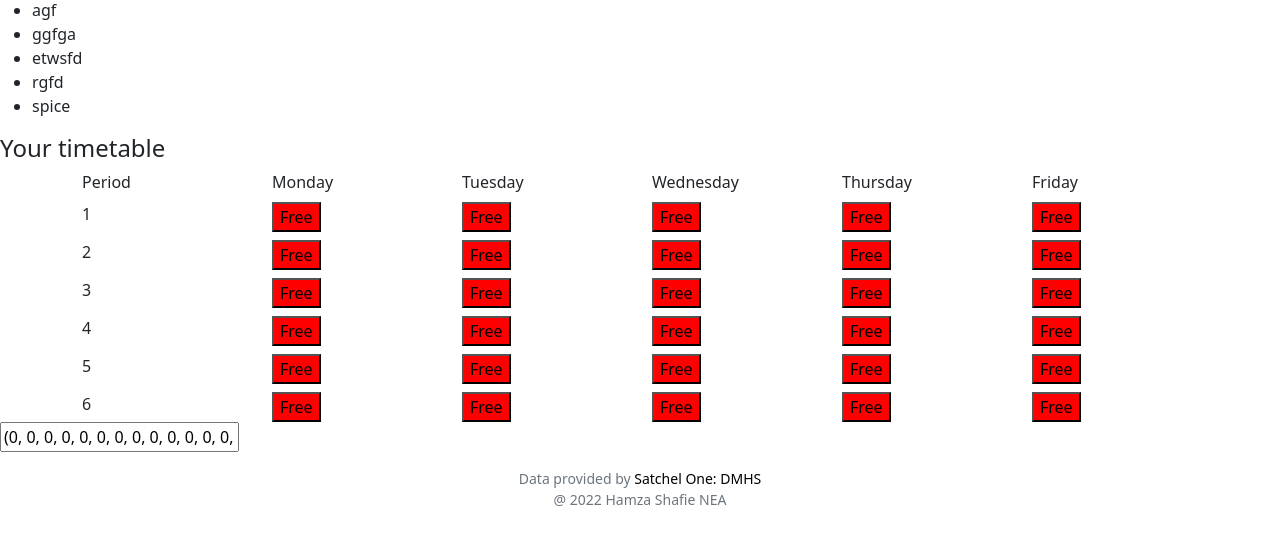
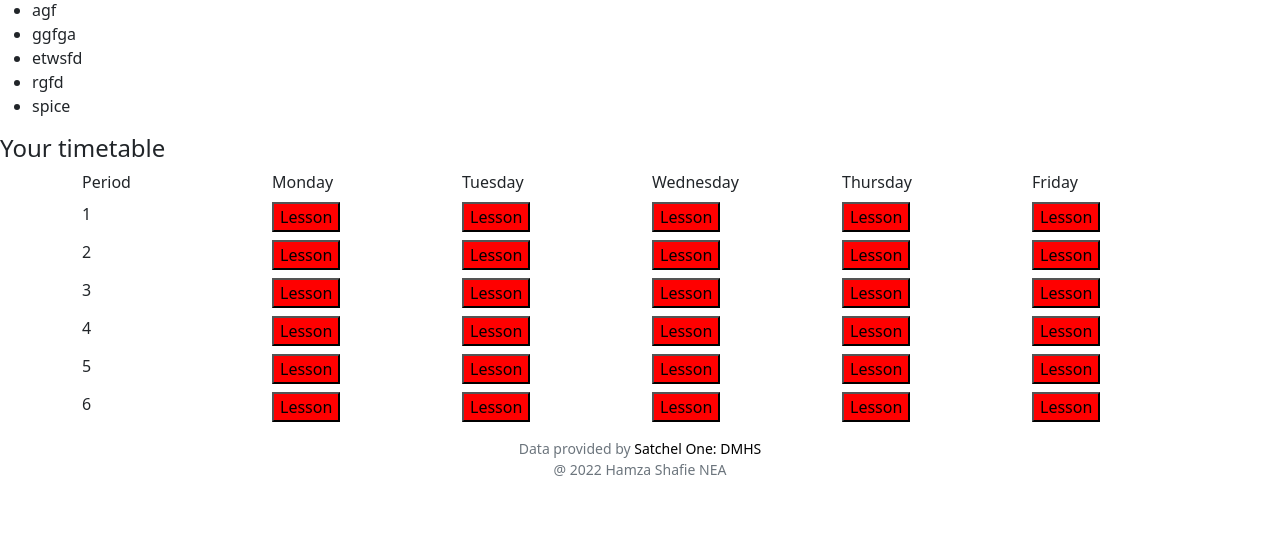
Before and after one commit to Hamza3149/NEA-2, a Flask app: page /home in a window 1280 px wide. Shown: the part 198-743 px from the top of the page. Run offline with Flask 2, Linux system fonts and the light colour scheme; a user stored in the database is signed in; data comes from the database, SQL or seed files in the repository; both versions use the stored data as it was after the commit.

Commit message:
str to array

```diff
--- a/app.py
+++ b/app.py
@@ -40,6 +40,8 @@ def home():
 
     cursor.execute("SELECT * FROM users WHERE username = ?",(session["username"], ))
     frees = cursor.fetchall()[0][3:]
+    frees = str(frees)
+    frees = frees[1:len(frees)-1]
 
     return render_template("home.html", users=users, frees=frees)
 
--- a/templates/home.html
+++ b/templates/home.html
@@ -44,19 +44,19 @@
       1
     </div>
     <div class="col-sm">
-      <button onclick="is_free(this,'mon','p1')" style="background-color: red">Free</button>
+      <button onclick="is_free(this,'mon','p1')" style="background-color: red">Lesson</button>
     </div>
     <div class="col-sm">
-      <button onclick="is_free(this,'tue','p1')" style="background-color: red">Free</button>
+      <button onclick="is_free(this,'tue','p1')" style="background-color: red">Lesson</button>
     </div>
     <div class="col-sm">
-      <button onclick="is_free(this,'wed','p1')" style="background-color: red">Free</button>
+      <button onclick="is_free(this,'wed','p1')" style="background-color: red">Lesson</button>
     </div>
     <div class="col-sm">
-      <button onclick="is_free(this,'thur','p1')" style="background-color: red">Free</button>
+      <button onclick="is_free(this,'thur','p1')" style="background-color: red">Lesson</button>
      </div>
      <div class="col-sm">
-      <button onclick="is_free(this,'fri','p1')" style="background-color: red">Free</button>
+      <button onclick="is_free(this,'fri','p1')" style="background-color: red">Lesson</button>
      </div>
   </div>
   <div class="row mt-2">
@@ -64,19 +64,19 @@
       2
     </div>
     <div class="col-sm">
-      <button onclick="is_free(this,'mon','p2')" style="background-color: red">Free</button>
+      <button onclick="is_free(this,'mon','p2')" style="background-color: red">Lesson</button>
     </div>
     <div class="col-sm">
-      <button onclick="is_free(this,'tue','p2')" style="background-color: red">Free</button>
+      <button onclick="is_free(this,'tue','p2')" style="background-color: red">Lesson</button>
     </div>
     <div class="col-sm">
-      <button onclick="is_free(this,'wed','p2')" style="background-color: red">Free</button>
+      <button onclick="is_free(this,'wed','p2')" style="background-color: red">Lesson</button>
     </div>
     <div class="col-sm">
-      <button onclick="is_free(this,'thur','p2')" style="background-color: red">Free</button>
+      <button onclick="is_free(this,'thur','p2')" style="background-color: red">Lesson</button>
      </div>
      <div class="col-sm">
-      <button onclick="is_free(this,'fri','p2')" style="background-color: red">Free</button>
+      <button onclick="is_free(this,'fri','p2')" style="background-color: red">Lesson</button>
      </div>
   </div>
   <div class="row mt-2">
@@ -84,19 +84,19 @@
       3
     </div>
     <div class="col-sm">
-      <button onclick="is_free(this,'mon','p3')" style="background-color: red">Free</button>
+      <button onclick="is_free(this,'mon','p3')" style="background-color: red">Lesson</button>
     </div>
     <div class="col-sm">
-      <button onclick="is_free(this,'tue','p3')" style="background-color: red">Free</button>
+      <button onclick="is_free(this,'tue','p3')" style="background-color: red">Lesson</button>
     </div>
     <div class="col-sm">
-      <button onclick="is_free(this,'wed','p3')" style="background-color: red">Free</button>
+      <button onclick="is_free(this,'wed','p3')" style="background-color: red">Lesson</button>
     </div>
     <div class="col-sm">
-      <button onclick="is_free(this,'thur','p3')" style="background-color: red">Free</button>
+      <button onclick="is_free(this,'thur','p3')" style="background-color: red">Lesson</button>
      </div>
      <div class="col-sm">
-      <button onclick="is_free(this,'fri','p3')" style="background-color: red">Free</button>
+      <button onclick="is_free(this,'fri','p3')" style="background-color: red">Lesson</button>
      </div>
   </div>
   <div class="row mt-2">
@@ -104,19 +104,19 @@
       4
     </div>
     <div class="col-sm">
-      <button onclick="is_free(this,'mon','p4')" style="background-color: red">Free</button>
+      <button onclick="is_free(this,'mon','p4')" style="background-color: red">Lesson</button>
     </div>
     <div class="col-sm">
-      <button onclick="is_free(this,'tue','p4')" style="background-color: red">Free</button>
+      <button onclick="is_free(this,'tue','p4')" style="background-color: red">Lesson</button>
     </div>
     <div class="col-sm">
-      <button onclick="is_free(this,'wed','p4')" style="background-color: red">Free</button>
+      <button onclick="is_free(this,'wed','p4')" style="background-color: red">Lesson</button>
     </div>
     <div class="col-sm">
-      <button onclick="is_free(this,'thur','p4')" style="background-color: red">Free</button>
+      <button onclick="is_free(this,'thur','p4')" style="background-color: red">Lesson</button>
      </div>
      <div class="col-sm">
-      <button onclick="is_free(this,'fri','p4')" style="background-color: red">Free</button>
+      <button onclick="is_free(this,'fri','p4')" style="background-color: red">Lesson</button>
      </div>
   </div>
   <div class="row mt-2">
@@ -124,19 +124,19 @@
       5
     </div>
     <div class="col-sm">
-      <button onclick="is_free(this,'mon','p5')" style="background-color: red">Free</button>
+      <button onclick="is_free(this,'mon','p5')" style="background-color: red">Lesson</button>
     </div>
     <div class="col-sm">
-      <button onclick="is_free(this,'tue','p5')" style="background-color: red">Free</button>
+      <button onclick="is_free(this,'tue','p5')" style="background-color: red">Lesson</button>
     </div>
     <div class="col-sm">
-      <button onclick="is_free(this,'wed','p5')" style="background-color: red">Free</button>
+      <button onclick="is_free(this,'wed','p5')" style="background-color: red">Lesson</button>
     </div>
     <div class="col-sm">
-      <button onclick="is_free(this,'thur','p5')" style="background-color: red">Free</button>
+      <button onclick="is_free(this,'thur','p5')" style="background-color: red">Lesson</button>
      </div>
      <div class="col-sm">
-      <button onclick="is_free(this,'fri','p5')" style="background-color: red">Free</button>
+      <button onclick="is_free(this,'fri','p5')" style="background-color: red">Lesson</button>
      </div>
   </div>
   <div class="row mt-2">
@@ -144,30 +144,44 @@
       6
     </div>
     <div class="col-sm">
-      <button onclick="is_free(this,'mon','p6')" style="background-color: red">Free</button>
+      <button onclick="is_free(this,'mon','p6')" style="background-color: red">Lesson</button>
     </div>
     <div class="col-sm">
-      <button onclick="is_free(this,'tue','p6')" style="background-color: red">Free</button>
+      <button onclick="is_free(this,'tue','p6')" style="background-color: red">Lesson</button>
     </div>
     <div class="col-sm">
-      <button onclick="is_free(this,'wed','p6')" style="background-color: red">Free</button>
+      <button onclick="is_free(this,'wed','p6')" style="background-color: red">Lesson</button>
     </div>
     <div class="col-sm">
-      <button onclick="is_free(this,'thur','p6')" style="background-color: red">Free</button>
+      <button onclick="is_free(this,'thur','p6')" style="background-color: red">Lesson</button>
      </div>
      <div class="col-sm">
-      <button onclick="is_free(this,'fri','p6')" style="background-color: red">Free</button>
+      <button onclick="is_free(this,'fri','p6')" style="background-color: red">Lesson</button>
      </div>
   </div>
 </div>
-<input value="{{ frees }}" type="text">
+<input value="{{ frees }}" id="values" type="hidden">
 <script>
-  let frees = []
+  /*
+      To-Do
+      change the correct value to 1 if the person is free
+      change the correct value to 0 if the person isn't free
+      Add a submit button to send the data to the server
+      Process and save the data to the database in the server
+  */
+  let frees = document.getElementById("values").value;
+  frees = frees.split(", ");
+  let days = ["mon","tue","wed","thur","fri"];
+
+
+
   function is_free(element,day,period){
     if (element.style.backgroundColor === "red"){
       element.style.backgroundColor = "green";
+      element.innerHTML = "Free";
     } else {
       element.style.backgroundColor = "red";
+      element.innerHTML = "Lesson";
     }
   }
 </script>
```
Also changed, not shown: data.db.
